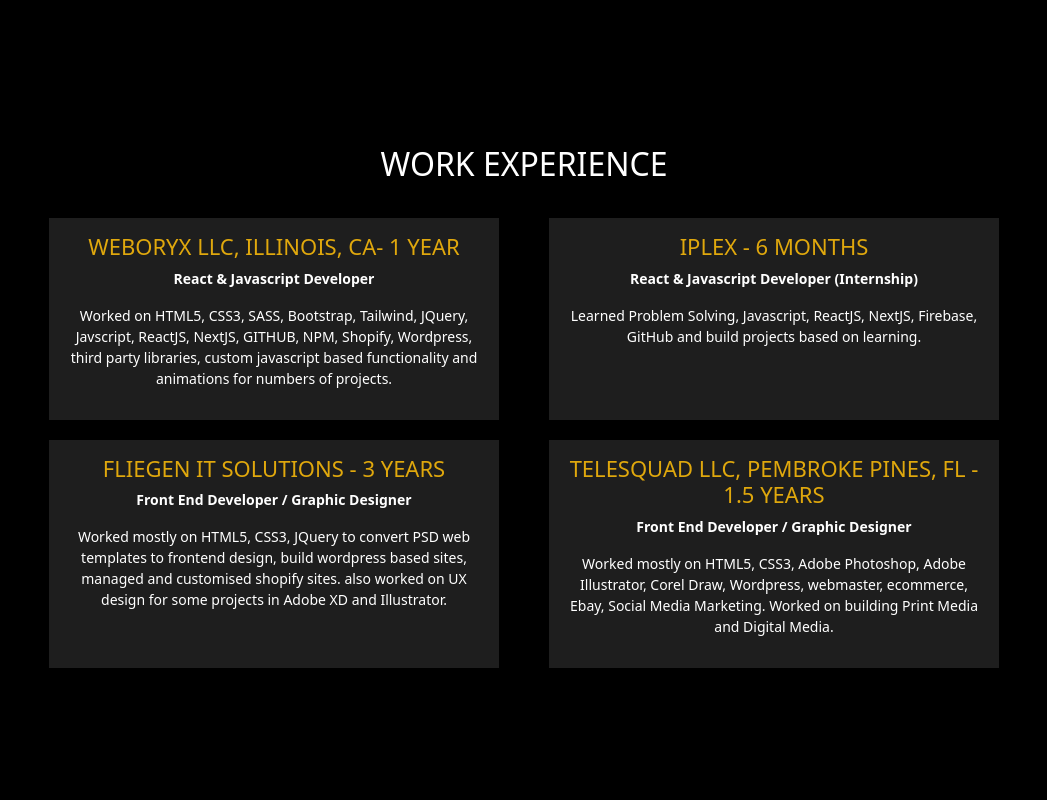
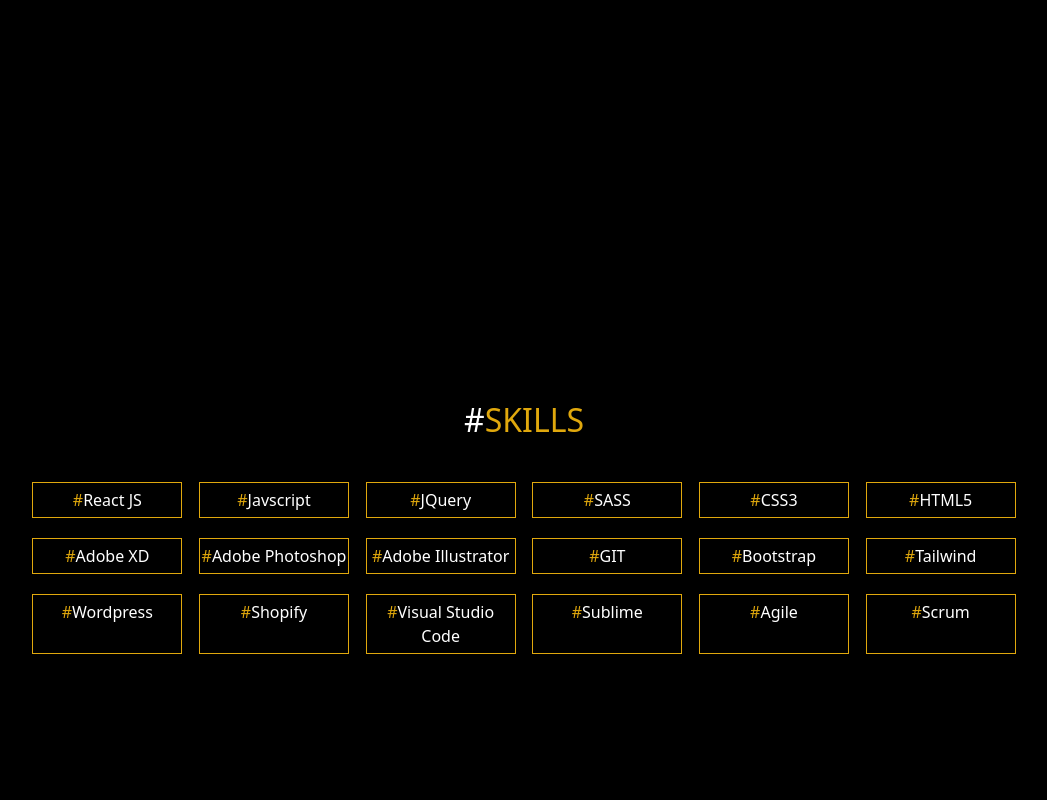
Before and after one commit to hannankhan560/myresume, a React (Create React App) app: page /resume-dark in a window 1280 px wide. Shown: the part 2280-3080 px from the top of the page, without its empty margins (116-1163 px from the left). Built offline with nearby package versions, Linux system fonts and the light colour scheme.

Commit message:
skills sec

```diff
--- /dev/null
+++ b/src/components/Skills.js
@@ -0,0 +1,36 @@
+import React from 'react'
+
+function Skills() {
+    return (
+        <section className='sec skills-sec'>
+            <div className='container'>
+                <div className='skills-content'>
+                    <h2><span>#</span>skills</h2>
+                    <div className='row skills'>
+                        <p><span>#</span>React JS</p>
+                        <p><span>#</span>Javscript</p>
+                        <p><span>#</span>JQuery</p>
+                        <p><span>#</span>SASS</p>
+                        <p><span>#</span>CSS3</p>
+                        <p><span>#</span>HTML5</p>
+                        <p><span>#</span>Adobe XD</p>
+                        <p><span>#</span>Adobe Photoshop</p>
+                        <p><span>#</span>Adobe Illustrator</p>
+                        <p><span>#</span>GIT</p>
+                        <p><span>#</span>Bootstrap</p>
+                        <p><span>#</span>Tailwind</p>
+                        <p><span>#</span>Wordpress</p>
+                        <p><span>#</span>Shopify</p>
+                        {/* <p><span>#</span>GIT</p> */}
+                        <p><span>#</span>Visual Studio Code</p>
+                        <p><span>#</span>Sublime</p>
+                        <p><span>#</span>Agile</p>
+                        <p><span>#</span>Scrum</p>
+                    </div>
+                </div>
+            </div>
+        </section>
+    )
+}
+
+export default Skills
--- a/src/pages/Resume.js
+++ b/src/pages/Resume.js
@@ -5,6 +5,7 @@
 import MyBenefit from '../components/MyBenefit'
 import MyQuote from '../components/MyQuote'
 import Experience from '../components/Experience'
+import Skills from '../components/Skills'
 
 function Resume({theme}) {
 
@@ -15,6 +16,7 @@
             <Introduction />
             <MyQuote />
             <MyBenefit />
+            <Skills />
             <Experience />
             <Resumeinreact />
             {/* <Link to="/">Go Back</Link> */}
--- a/src/sass/resume.scss
+++ b/src/sass/resume.scss
@@ -156,6 +156,10 @@
     }
 
     .experience-sec {
+        display: flex;
+        text-align: center;
+        justify-content: center;
+        align-items: center;
         .experiences {
             flex-wrap: wrap;
             justify-content: space-around;
@@ -182,7 +186,38 @@
             }
         }
     }
-
+    .skills-sec {
+        display: flex;
+        text-align: center;
+        justify-content: center;
+        align-items: center;
+        .skills-content {
+            h2{
+                color: $third-color;
+                text-transform: uppercase;
+                padding: 25px 0;
+                span {
+                    color: $secondary-color;
+                }
+            }
+            .skills {
+                display: flex;
+                justify-content: space-around;
+                p{
+                    display: inline-block;
+                    width: 150px;
+                    margin: 10px 5px;
+                    padding: 5px 0;
+                    border: 1px solid $third-color;
+                    // border-radius: 5px;
+                    // text-transform: uppercase;
+                    span{
+                        color: $third-color;
+                    }
+                }
+            }
+        }
+    }
 }
 
 @media (max-width: 480px) {
```
